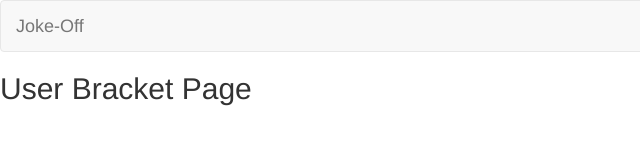
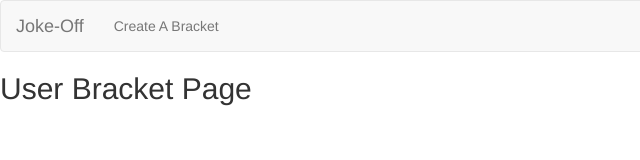
Before and after one commit to Riski24/joke-off, a website: page client/index.html in a window 1280 px wide. Shown: the full height of the page, 0-640 px from the left. Drawn offline with nearby package versions, Linux system fonts and the light colour scheme; some packages are replaced by stand-ins of ours.

Commit message:
Clean out old code

```diff
--- a/client/index.html
+++ b/client/index.html
@@ -14,9 +14,7 @@
           <div class="navbar-brand">Joke-Off</div>
         </div>
         <ul class="nav navbar-nav">
-          <li><a href="#/create-bracket"></a></li>
-          <!-- <li><a href="#/questions">List Questions</a></li>
-          <li><a href="#/add-question">Add Question</a></li> -->
+          <li><a href="/">Create A Bracket</a></li>
         </ul>
       </div>
     </nav>
@@ -28,9 +26,5 @@
 
     <script src="app.js"></script>
     <script src="routes/user-bracket.js"></script>
-    <!-- <script src="services.js"></script>
-    <script src="routes/questions.js"></script>
-    <script src="routes/add-question.js"></script>
-    <script src="routes/random.js"></script> -->
   </body>
 </html>
```
